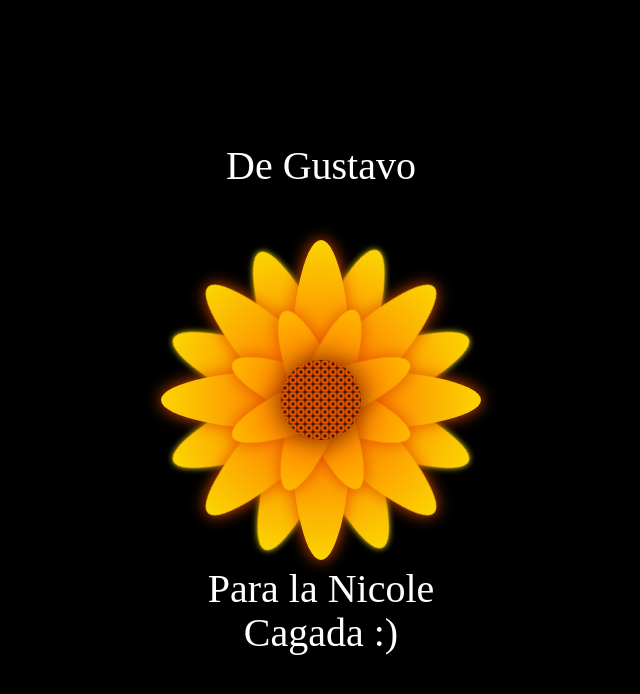
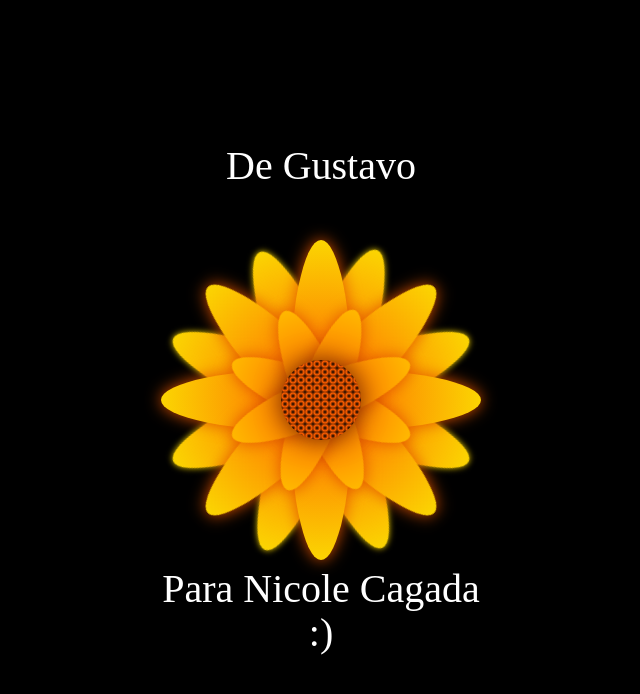
Before and after one commit to Gustavo0852/Flores_amarillas_P1, a plain HTML site: page docs/index.html in a window 1280 px wide. Shown: the whole page, without its empty margins (319-959 px from the left). Drawn offline with Linux system fonts and the light colour scheme.

Commit message:
Update index.html

```diff
--- a/docs/index.html
+++ b/docs/index.html
@@ -40,7 +40,7 @@
     </div>
     <div class="Petal3 p4">
     </div>
-    <div class="text-below">Para la Nicole Cagada :) </div>
+    <div class="text-below">Para Nicole Cagada :) </div>
   </div>
 </body>
 </html>
```
